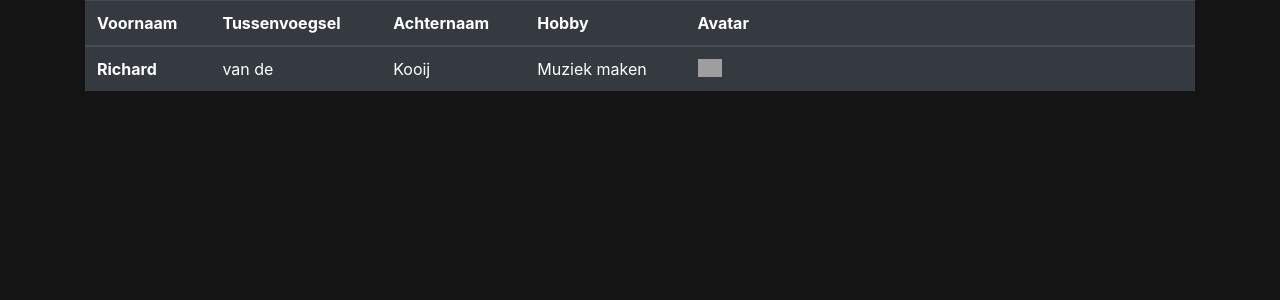
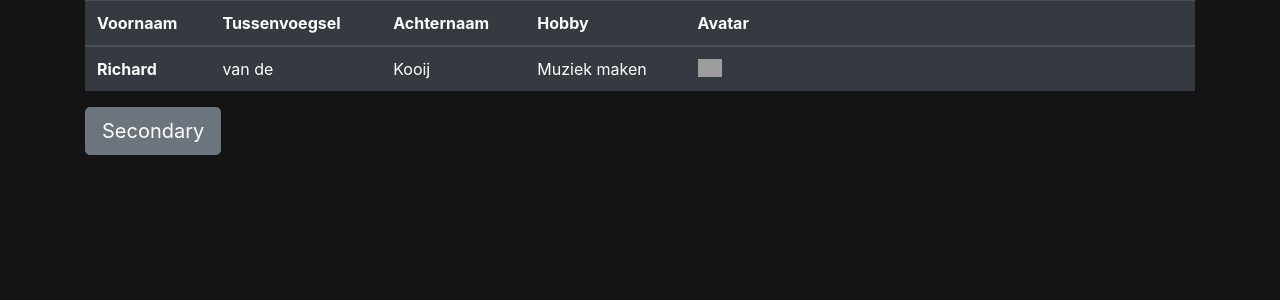
Before and after one commit to rra-am1a-2018/proeftoets-am1a, a PHP site: page /Richard_RiDiCage.php in a window 1280 px wide. Shown: the top 300 px of the page. Run offline with PHP 8.4, Linux system fonts and the light colour scheme; grey boxes are pictures that could not be loaded.

Commit message:
button toegevoegd

```diff
--- a/Richard_RiDiCage.php
+++ b/Richard_RiDiCage.php
@@ -51,6 +51,8 @@
                 </tr>
             </tbody>
         </table>
+
+        <button type="button" class="btn btn-secondary btn-lg">Secondary</button>
     </div>
 
 
```
